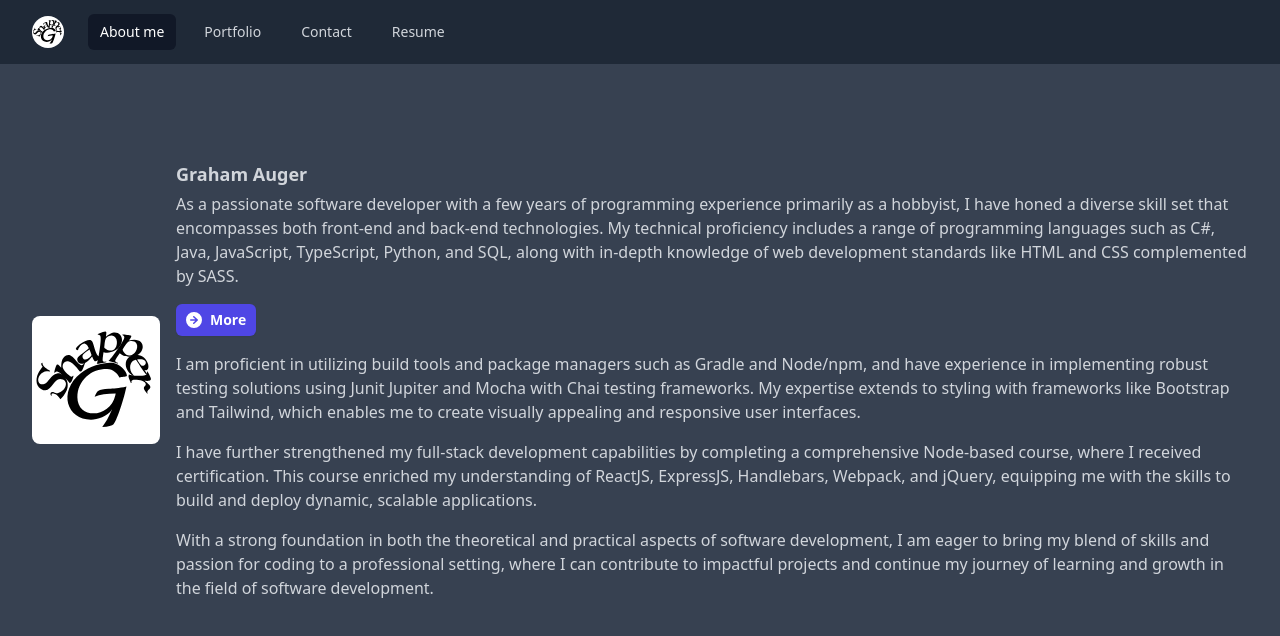
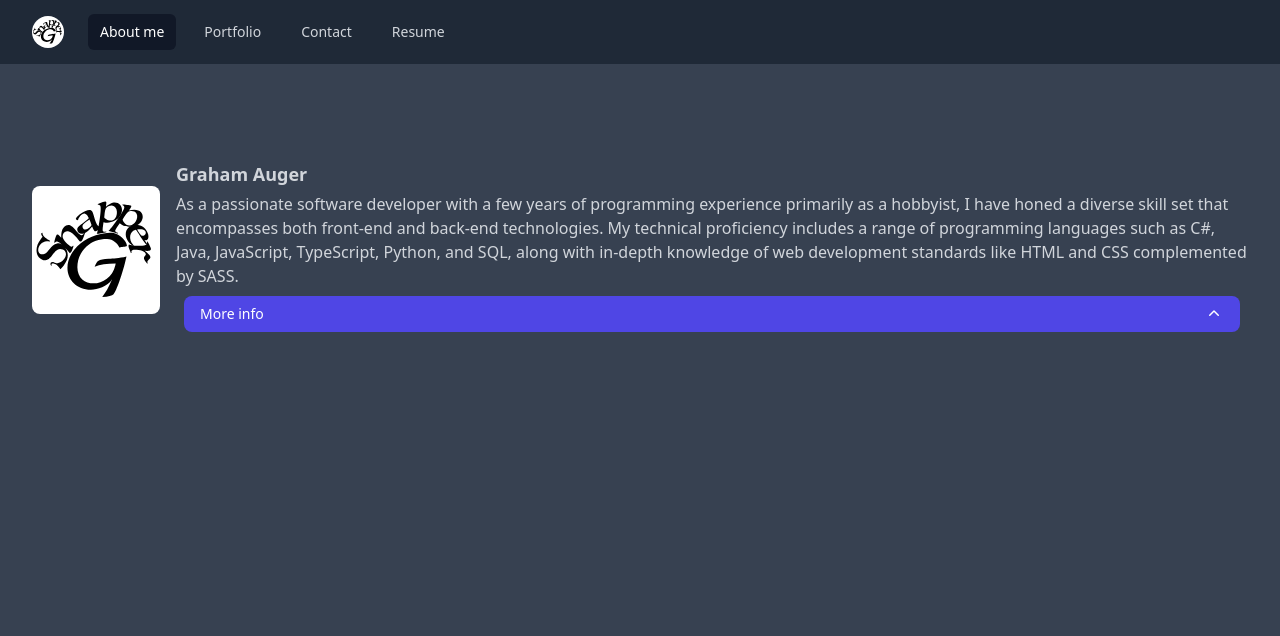
Before and after one commit to SnapperGee/portfolio-client, a React (Vite) app: page / in a window 1280 px wide. Shown: the top 636 px of the page. Built offline with nearby package versions, Linux system fonts and the light colour scheme.

Commit message:
Replace More button on about me page with dropdown.

```diff
--- a/src/page/about-me.tsx
+++ b/src/page/about-me.tsx
@@ -1,25 +1,7 @@
 import "../sass/about-me.scss";
 import SnapperGeeIcon from "../assets/snapper_g_icon.svg";
-import { ArrowRightCircleIcon } from "@heroicons/react/20/solid";
-
-const ArrowRight = <ArrowRightCircleIcon className="-ml-0.5 h-5 w-5" aria-hidden="true" id="arrow"/>;
-
-const moreBtnClickHandler = (event: React.MouseEvent<HTMLButtonElement, MouseEvent>) =>
-{
-    event.currentTarget.querySelector("#arrow")?.classList.toggle("rotateDown");
-};
-
-const MoreBtn = () =>
-(
-    <button
-        type="button"
-        onClick={moreBtnClickHandler}
-        className="inline-flex items-center my-4 gap-x-1.5 rounded-md bg-indigo-600 px-2.5 py-1.5 text-sm font-semibold text-white shadow-sm hover:bg-indigo-500 focus-visible:outline focus-visible:outline-2 focus-visible:outline-offset-2 focus-visible:outline-indigo-600"
-    >
-        {ArrowRight}
-        More
-    </button>
-);
+import { Disclosure } from "@headlessui/react";
+import { ChevronUpIcon } from "@heroicons/react/20/solid";
 
 const AboutMe = () =>
 (
@@ -41,9 +23,20 @@ const AboutMe = () =>
                 SASS.
             </p>
 
-            <MoreBtn />
-
-            <div className="space-y-4">
+            <div className="mx-auto w-full rounded-2xl p-2">
+                <Disclosure>
+                {({ open }) => (
+                    <>
+                    <Disclosure.Button className="flex w-full justify-between rounded-lg bg-indigo-600 px-4 py-2 text-left text-sm font-medium text-white hover:bg-indigo-500 focus:outline-none focus-visible:ring focus-visible:ring-purple-500/75">
+                        <span>More info</span>
+                        <ChevronUpIcon
+                            id="arrow"
+                            className={`${
+                                open ? "rotateDown" : ""
+                            } h-5 w-5 text-white`}
+                        />
+                    </Disclosure.Button>
+                    <Disclosure.Panel className="px-4 pb-2 pt-4 text-sm text-gray-300 space-y-4">
                         <p>
                             I am proficient in utilizing build tools and package managers such as Gradle and Node/npm, and have
                             experience in implementing robust testing solutions using Junit Jupiter and Mocha with Chai testing
@@ -64,6 +57,10 @@ const AboutMe = () =>
                             contribute to impactful projects and continue my journey of learning and growth in the field of software
                             development.
                         </p>
+                    </Disclosure.Panel>
+                    </>
+                )}
+                </Disclosure>
             </div>
         </div>
     </div>
--- a/src/sass/about-me.scss
+++ b/src/sass/about-me.scss
@@ -3,7 +3,7 @@
     transform: rotate(0deg);
 
     &.rotateDown {
-      transform: rotate(90deg);
+      transform: rotate(180deg);
     }
 
     // When the class is not present
```
Lines whose indentation alone changed are shown as unchanged.
